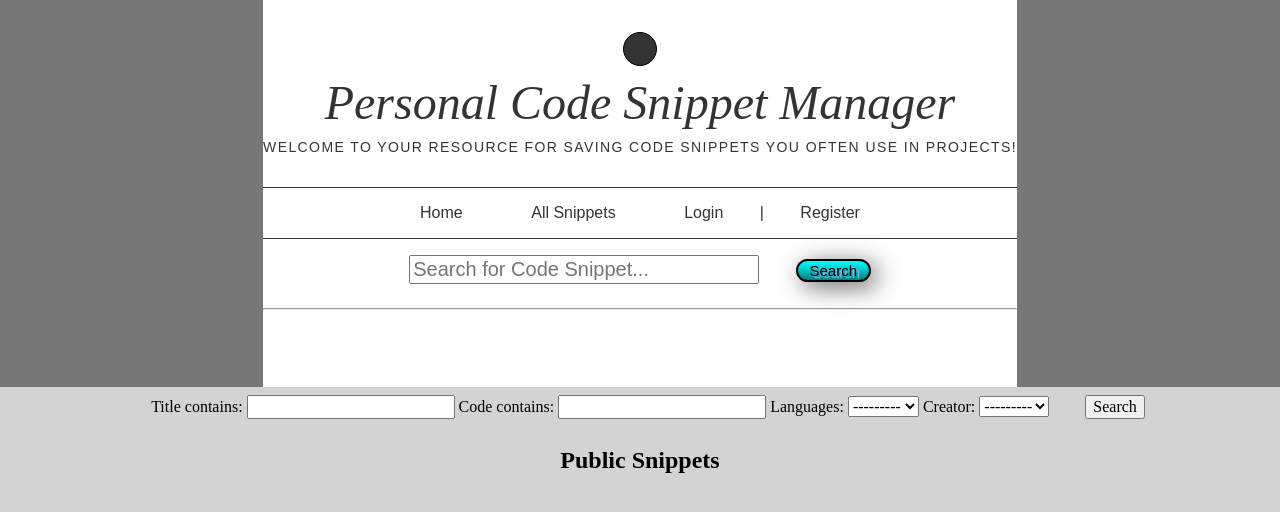
After one commit to phamm89/personal-snippet-manager, a Django app: page /snippets/search in a window 1280 px wide. The commit adds this page. Shown: the top 512 px of the page. Run offline with Django 3.2, Linux system fonts and the light colour scheme; data that the repository does not hold is empty; some libraries are stand-ins or nearby versions.

Commit message:
Search Working Using Django Filters

```diff
--- a/core/filters.py
+++ b/core/filters.py
@@ -9,5 +9,6 @@ class SnippetFilter(django_filters.FilterSet):
         fields = {
             'title': ['icontains',],
             'languages': ['exact',],
+            'code': ['icontains',],
             'creator': ['exact',],
         }
--- a/core/templates/base.html
+++ b/core/templates/base.html
@@ -30,53 +30,28 @@
             <a class="f6 f5-l link bg-animate black-80 hover-bg-light-green dib pa3 ph4-l" href="{% url 'snippets' %}">All Snippets</a>
           {% if request.user.is_authenticated %}
             Logged in as {{ request.user }}  |    <a href="{% url 'user_list' %}">User Profile Page</a>    |   <a class="f6 f5-l link bg-animate black-80 hover-bg-light-green dib pa3 ph4-l" href="{% url 'auth_logout' %}">Logout</a>
+            <a class="f6 f5-l link bg-animate black-80 hover-bg-light-green dib pa3 ph4-l" href="{% url 'search_list' %}">Click to Search</a>
           {% else %}
             <a class="f6 f5-l link bg-animate black-80 hover-bg-light-green dib pa3 ph4-l" href="{% url 'auth_login' %}">Login</a> |
             <a class="f6 f5-l link bg-animate black-80 hover-bg-light-green dib pa3 ph4-l" href="{% url 'registration_register' %}">Register</a>
           {% endif %}
           </nav>
-          <form id="searchForm">
+        <form id="searchForm">
             {% csrf_token %}
             <div id="codeSearch">
                 <input id="searchBar" type="text" placeholder="Search for Code Snippet..." onfocus="this.value=''">
                 <button id="searchButton" type="submit">Search</button>
         </form>
         <hr>
-        <div id="searchDiv">
+        <!-- <div id="searchDiv">
         <h2 id="searchHeader">Search Results: </h2>
-        </div>
+        </div> -->
         <br>
-        <div id="searchResultsView">
-            <div class='tc center avenir w-70'>
-                {% if snippets.count > 0 %}
-                  {% for obj in snippets %}
-                  <div class='ba bg-blue white'>
-                    <p><strong> {{obj.title}}</strong></p>
-                    <a class='f6 link mt5 dim br3 ph3 pv2 mb2 dib white bg-dark-blue' href="{{ obj.get_absolute_url }}">Edit</a>
-                    <a class="f6 link mt5 dim br3 ph3 pv2 mb2 dib white bg-dark-blue" href="{% url 'add_snippet' %}">Add New</a>
-                    <a class="f6 link mt5 dim br3 ph3 pv2 mb2 dib white bg-dark-blue" href="{% url 'delete_snippet' %}">Delete</a>
-                  </div>
-                  <div>
-                      <p>by {{obj.creator}}</p>
-                      <p>added {{obj.date_added}}</p>
-                  </div>
-                  <div>
-                    <p> Language: {{obj.languages}}</p>
-                  </div>
-                  <div><pre><code class='language-{{obj.languages}}'>
-                  <p>{{obj.code }}</p>
-                  </code></pre>
-                  </div>
-                  {% endfor %}
-                {% else %}
-                  <li>No Results!</li>
-                {% endif %}
-           </div>
-        </div>
+        <div id="searchResultsView"></div>
         <br>
         <div id="searchResults">
           <div id="search"></div>
-      </div>
+        </div>
         </header>
   </header>
         <div>
--- /dev/null
+++ b/core/templates/core/search_list.html
@@ -0,0 +1,48 @@
+{% extends "base.html" %}
+
+{% block content %}
+<div class="ml3 mt0 pa2">
+    <form method="GET">
+        <tr class="flex wrap around">
+                <td>{{ filter.form.title__icontains.label_tag }}</td>
+                <td>{{ filter.form.title__icontains }}</td>
+
+                <td>{{ filter.form.code__icontains.label_tag }}</td>
+                <td>{{ filter.form.code__icontains }}</td>
+
+                <td>{{ filter.form.languages.label_tag }}</td>
+                <td>{{ filter.form.languages }}</td>
+
+                <td>{{ filter.form.creator.label_tag }}</td>
+                <td>{{ filter.form.creator }}</td>
+
+                <button class="font button-snippet dim ml4" type='submit'>Search</button>
+        </tr>
+    </form>
+  </div>
+  <h2>Public Snippets</h2>
+  {% for snippet in filter.qs %}
+  <div class="ml5 f4">
+
+      <div>
+          <a class="detail-links link black body-font mb3" href="">
+              {{snippet}}
+          </a>
+          <span class="f6 gray">
+              Added by: <a class="link black detail-links dim" href="">{{snippet.creator}}</a>
+              <span class="f6 black"> ~ {{snippet.languages|upper}}</span>
+          </span>
+      </div>
+
+      <div class="js-snippetcontent ma2 f5 w-50 h-auto ba b--black pa2">
+          {{snippet.code}}
+      </div>
+      <div class="flex column">
+          <div class="f6 mb2">Date added: <em>{{snippet.date_added}}</em></div>
+      </div>
+  </div>
+  {% endfor %}
+  </div>
+
+
+{% endblock %}
--- a/core/views.py
+++ b/core/views.py
@@ -114,3 +114,11 @@ class SnippetDeleteView(DeleteView):
             return JsonResponse({"complete": True})
 
         return redirect('core/snippet_list.html')
+
+
+def all_public_snippets(request):
+    template_name = 'core/search_list.html'
+    snippets = Snippet.objects.filter()
+    snippets_filter = SnippetFilter(request.GET, queryset=snippets)
+
+    return render(request, 'core/search_list.html', {'filter': snippets_filter})
--- a/project_snippetmanager/urls.py
+++ b/project_snippetmanager/urls.py
@@ -43,6 +43,8 @@ urlpatterns = [
     path('snippet/<int:pk>/copy_snippet/', core_views.copy_snippet, name='copy_snippet'),
     path('user_list/', core_views.user_list, name='user_list'),
 
+    path('snippets/search', core_views.all_public_snippets, name = 'search_list'),
+
     # Wire up our API using automatic URL routing.
     # Additionally, we include login URLs for the browsable API.
     path('api-auth/', include('rest_framework.urls', namespace='rest_framework')),
```
